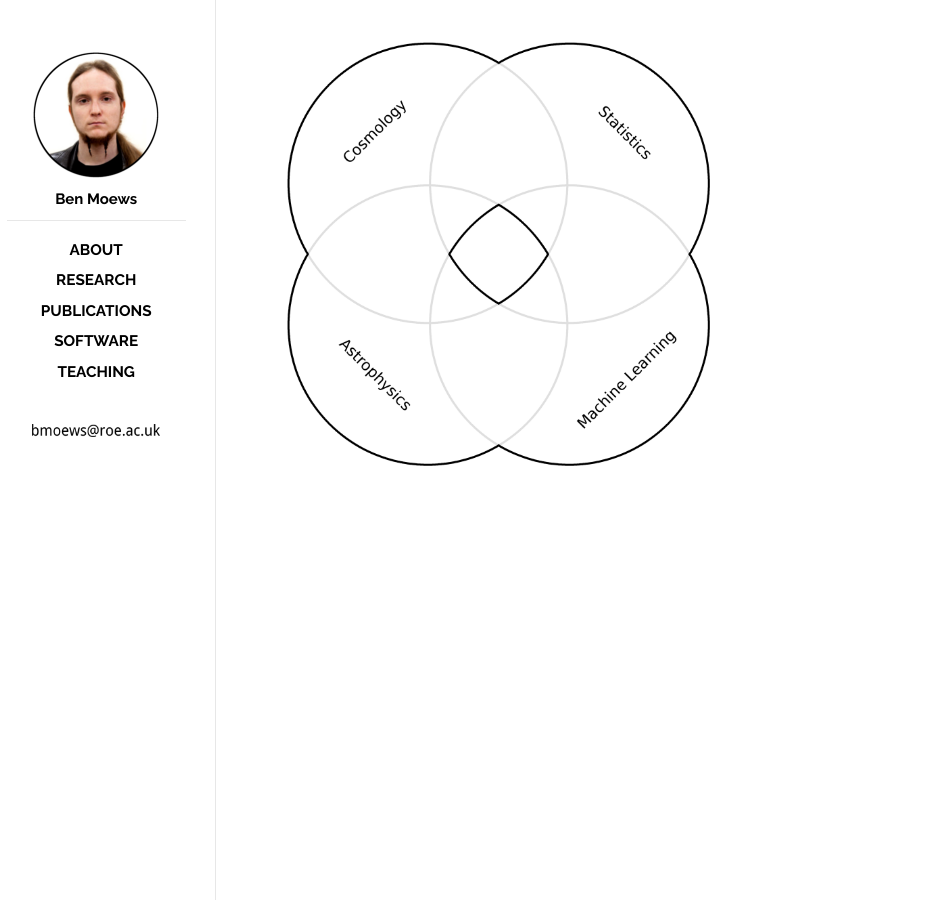
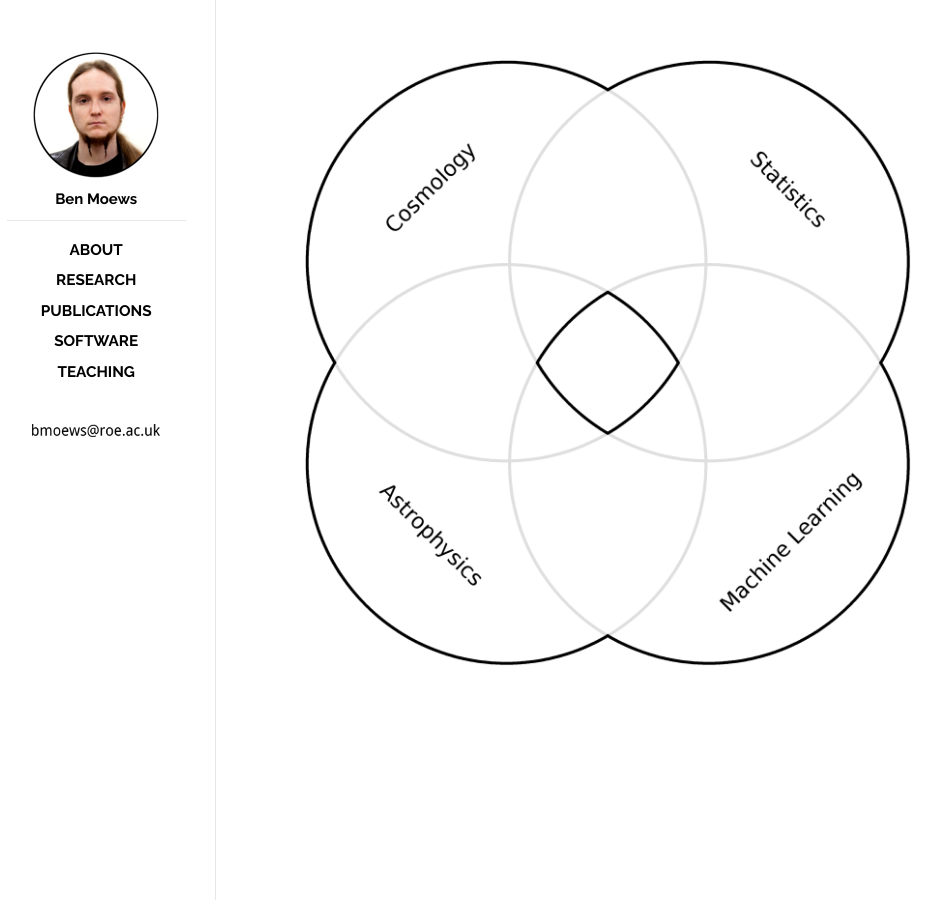
Before and after one commit to moews/moews.github.io, a Jekyll site: the page built from _posts/2017-03-28-home.md, in a window 1280 px wide. Shown: the whole page, without its empty margins (143-1084 px from the left). Built offline with Jekyll 4.4.1, drawn with Linux system fonts in a browser that asks for light colours.

Commit message:
Update 2017-03-28-home.md

```diff
--- a/_posts/2017-03-28-home.md
+++ b/_posts/2017-03-28-home.md
@@ -6,4 +6,4 @@
 categories: home
 ---
 
-<img src="/images/home_graphic.png" width="70%">
+<img src="/images/home_graphic.png" width="100%">
```
